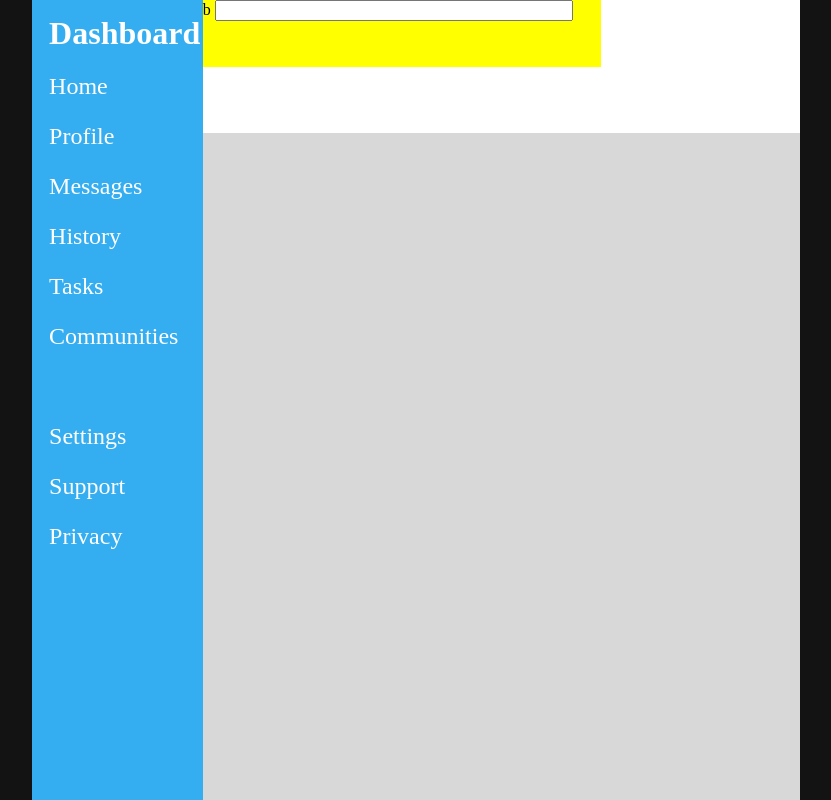
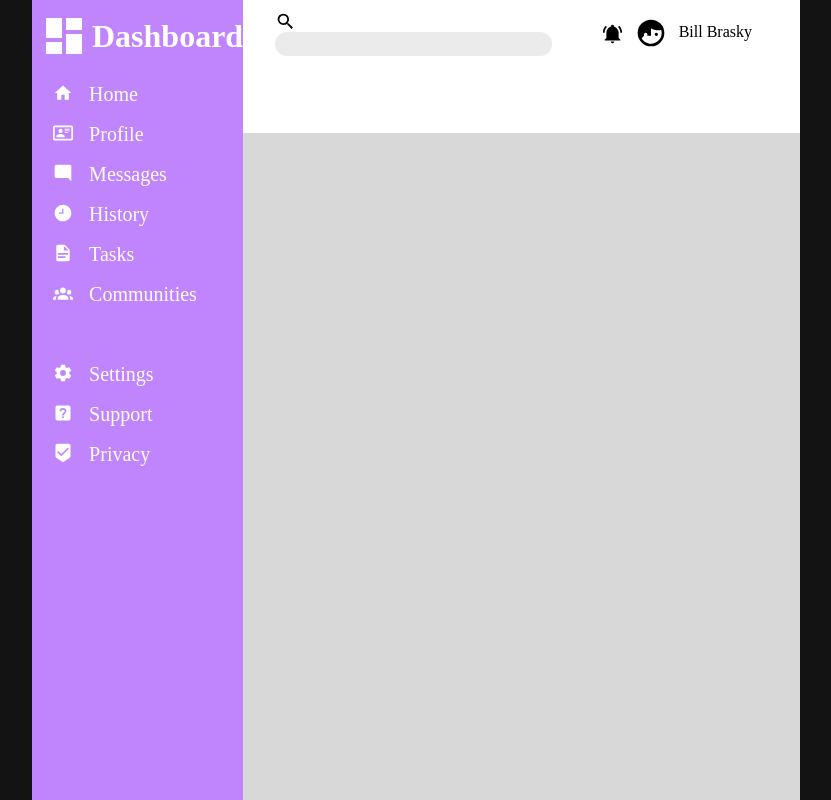
Before and after one commit to tofer-cich/Admin-dashboard, a plain HTML site: page index.html in a window 1280 px wide. Shown: the whole page, without its empty margins (224-1055 px from the left). Drawn offline with Linux system fonts and the light colour scheme.

Commit message:
Add icons and update search and account elements
now sidebar has icons and is laid out properly. Top half of header is
now complete.

```diff
--- a/index.html
+++ b/index.html
@@ -11,23 +11,48 @@
 <body>
     <div id="container">
         <div id="sidebar">
-            <h1>Dashboard</h1>
+            <div>
+                <img src="./photos/view-dashboard.svg">
+                <h1>Dashboard</h1>
+            </div>
             <ul>
+                <img src="./photos/home.svg">
                 <li>Home</li>
+
+                <img src="./photos/card-account-details-outline.svg">
                 <li>Profile</li>
+
+                <img src="./photos/message-reply.svg">
                 <li>Messages</li>
+
+                <img src="./photos/clock-time-nine.svg">
                 <li>History</li>
+
+                <img src="./photos/file-document.svg">
                 <li>Tasks</li>
+
+                <img src="./photos/account-group.svg">
                 <li>Communities</li>
+
+                <img src="./photos/cog.svg">
                 <li>Settings</li>
+
+                <img src="./photos/help-box.svg">
                 <li>Support</li>
+
+                <img src="./photos/marker-check.svg">
                 <li>Privacy</li>
             </ul>
         </div>
         <div id="header">
             <div role="search">
-                b
+                <img src="./photos/magnify.svg">
                 <input type="search">
+            </div>
+            <div id="account-bar">
+                <img src="./photos/bell-ring.svg">
+                <img src="./photos/face-man-profile.svg" id="account-bar-photo">
+                <span>Bill Brasky</span>
             </div>
         </div>
         <div id="main-content">
--- a/styles.css
+++ b/styles.css
@@ -14,28 +14,59 @@ body {
 }
 
 #sidebar {
-    background-color: rgb(53, 173, 241);
+    background-color: #c084fc;
     grid-row: 1 / -1;
     color: white;
     display: grid;
     grid-template-rows: 1fr 10fr;
-
+    min-width: min-content;
+    text-wrap: nowrap;
 }
 
 #sidebar ul {
-    font-size: 1.5rem;
+    font-size: 1.25rem;
     display: grid;
-    grid-template-rows: repeat(5, 50px) 100px repeat(4, 50px);
+    grid-template-rows: repeat(5, 1fr) 2fr repeat(3, 1fr);
+    grid-template-columns: min-content 2fr;
+    margin-top: 10px;
 }
 
 #sidebar h1 {
     margin-top: 15px;
+    display: inline;
 }
 
-#sidebar h1,
+#sidebar img {
+    height: 1.25rem;
+    width: 1.25rem;
+    line-height: 1.25rem;
+    -webkit-filter: invert(1);
+}
+
+#sidebar li {
+    padding-left: 1rem;
+    height: 1rem;
+}
+
 #sidebar ul {
     width: 80%;
+    height: 55%;
     justify-self: center;
+}
+
+#sidebar div img {
+    height: 3rem;
+    width: 3rem;
+    vertical-align: middle;
+}
+
+#sidebar div {
+    align-self: center;
+    padding-left: 8px;
+}
+
+#sidebar div h1 {
+    vertical-align: middle;
 }
 
 ul {
@@ -49,15 +80,43 @@ ul {
     grid-row: 1 / 3;
     display: grid;
     grid-template: 1fr 1fr / repeat(3, 1fr);
+    padding-right: 3rem;
 }
 
 div[role="search"] {
     grid-column: span 2;
-    background-color: yellow;
+    padding-left: 2rem;
+    align-self: center;
 }
 
 input[type="search"] {
     width: 90%;
+    border: 1px solid rgba(230, 230, 230, 0.801);
+    background-color: rgba(230, 230, 230, 0.801);
+    border-radius: 15px;
+    line-height: 1.5rem;
+    border: 0;
+    padding: 0;
+    margin: 0;
+}
+
+#header img {
+    height: 1.3rem;
+    width: 1.3rem;
+    vertical-align: middle;
+    margin-right: .5rem;
+}
+
+#account-bar {
+    align-self: center;
+    justify-self: right;
+    height: 3rem;
+    align-content: center;
+}
+
+#account-bar img[src="./photos/face-man-profile.svg"] {
+    width: 2rem;
+    height: 2rem;
 }
 
 #main-content {
```
Also changed, not shown: photos/account-group.svg (added), photos/bell-ring.svg (added), photos/card-account-details-outline.svg (added), photos/clock-time-nine.svg (added), photos/cog.svg (added), photos/eye-plus-outline.svg (added), photos/face-man-profile.svg (added), photos/file-document.svg (added), photos/help-box.svg (added), photos/home.svg (added), photos/magnify.svg (added), photos/marker-check.svg (added), photos/message-reply.svg (added), photos/source-fork.svg (added), 2 more files.
